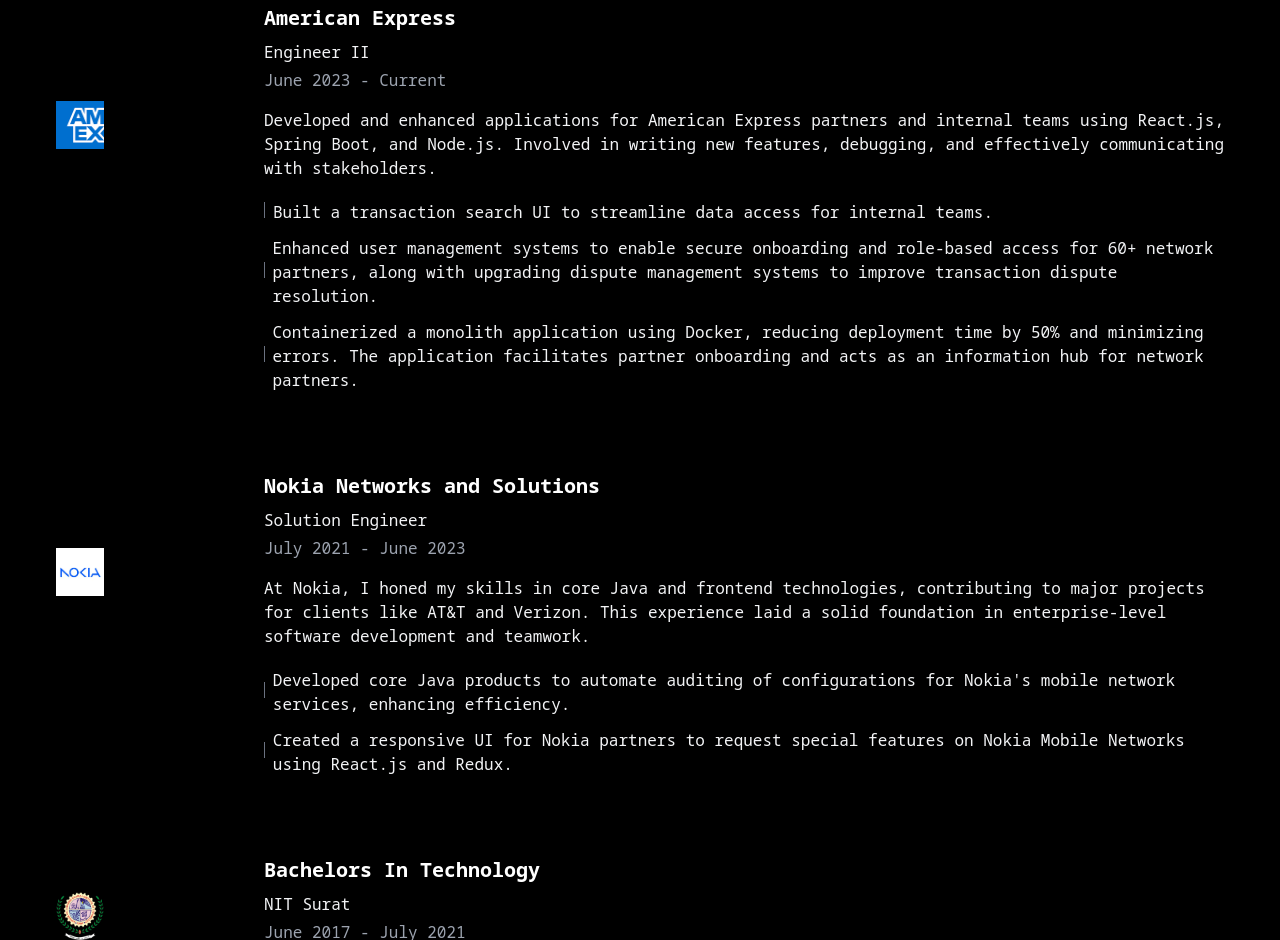
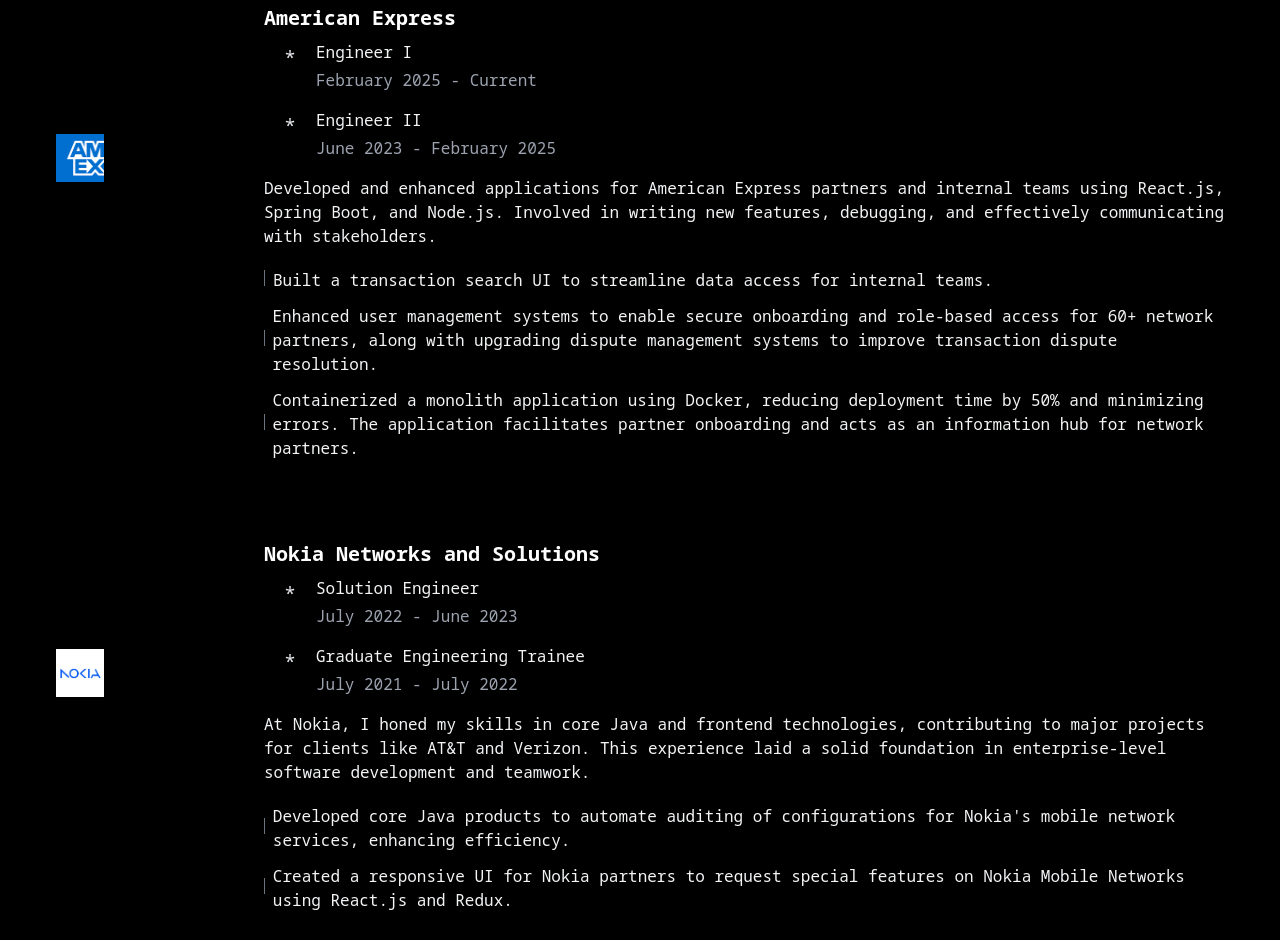
Before and after one commit to mohit138/mohit138.github.io, a React (Create React App) app: page / in a window 1280 px wide. Shown: the part 1860-2800 px from the top of the page. Built offline with nearby package versions, Linux system fonts and the light colour scheme.

Commit message:
Added changes to enable multiple positions in an Experience

```diff
--- a/public/journey.json
+++ b/public/journey.json
@@ -1,9 +1,18 @@
 [
     {
         "company": "American Express",
-        "title": "Engineer II",
-        "startMonth": "June 2023",
-        "endMonth": "Current",
+        "titles":[
+            {
+                "title": "Engineer I",
+                "startMonth": "February 2025",
+                "endMonth": "Current"
+            },
+            {
+                "title": "Engineer II",
+                "startMonth": "June 2023",
+                "endMonth": "February 2025"
+            }
+        ],
         "summary": "Developed and enhanced applications for American Express partners and internal teams using React.js, Spring Boot, and Node.js. Involved in writing new features, debugging, and effectively communicating with stakeholders.",
         "points": [
             "Built a transaction search UI to streamline data access for internal teams.",
@@ -15,9 +24,18 @@
     },
     {
         "company": "Nokia Networks and Solutions",
-        "title": "Solution Engineer",
-        "startMonth": "July 2021",
-        "endMonth": "June 2023",
+        "titles":[
+            {
+                "title": "Solution Engineer",
+                "startMonth": "July 2022",
+                "endMonth": "June 2023"
+            },
+            {
+                "title": "Graduate Engineering Trainee",
+                "startMonth": "July 2021",
+                "endMonth": "July 2022"
+            }
+        ],
         "summary": "At Nokia, I honed my skills in core Java and frontend technologies, contributing to major projects for clients like AT&T and Verizon. This experience laid a solid foundation in enterprise-level software development and teamwork.",
         "points": [
             "Developed core Java products to automate auditing of configurations for Nokia's mobile network services, enhancing efficiency.",
@@ -27,10 +45,14 @@
         "logoUrl": "https://www.linkedin.com/company/nokia/"
     },
     {
-        "company": "Bachelors In Technology",
-        "title": "NIT Surat",
-        "startMonth": "June 2017",
-        "endMonth": "July 2021",
+        "company": "NIT Surat",
+        "titles":[
+            {
+               "title": "Bachelors In Technology",
+                "startMonth": "June 2017",
+                "endMonth": "July 2021"
+            }
+        ],
         "summary": "Electrical Engineering",
         "points": [],
         "logo": "svnit.png",
--- a/src/hero/index.jsx
+++ b/src/hero/index.jsx
@@ -11,7 +11,7 @@ const Hero = () => {
         Engineering Solutions &
         </h1>
         <h1 className="text-4xl sm:text-5xl md:text-6xl lg:text-7xl 2xl:text-8xl font-bold">
-        Connecting Dots
+        Connecting Dots ...
         </h1>
       </div>
 
--- a/src/journey/JourneyItem.jsx
+++ b/src/journey/JourneyItem.jsx
@@ -1,6 +1,28 @@
 import React from 'react';
 
-const JourneyItem = ({ company, title, startMonth, endMonth, summary, points, logo, logoUrl }) => {
+const TitleItem = ({titleDetails}) => {
+	return(
+		<div>
+			<p className="text-gray-100 mb-1">{titleDetails?.title}</p>
+			<p className="text-gray-400 mb-4">{titleDetails?.startMonth} - {titleDetails?.endMonth}</p>
+		</div>
+	)
+}
+
+const JourneyItem = ({ company, titles, summary, points, logo, logoUrl }) => {
+	let titlesBlock = titles?.map((titleObj,idx) => {
+		if(titles?.length >1){
+			return(
+			<div key={idx} className='relative flex'>
+				<div className='text-gray-200 text-xl mx-5 mt-1'>*</div>
+				<TitleItem titleDetails={titleObj} />
+			</div>
+			);
+		}else{
+			return <TitleItem key={idx} titleDetails={titleObj} />;
+		}
+	})
+
 	return (
 		<div className="relative flex my-20">
 			{/* Logo */}
@@ -12,15 +34,14 @@ const JourneyItem = ({ company, title, startMonth, endMonth, summary, points, lo
 				><img
 						src={process.env.REACT_APP_BASE_URL + logo}
 						alt={`${company} logo`}
-						className="absolute left-0 top-1/4 w-12 h-12 ml-4 sm:ml-8 bg-black"
+						className="absolute left-0 mt-4 top-1/4 w-12 h-12 ml-4 sm:ml-8 bg-black"
 					/>
 				</a>
 			)}
 			{/* Experience Details */}
 			<div className={`ml-20 pr-4 sm:pr-6 bg-black text-left ${logo ? 'pl-4 sm:pl-20 md:pl-40 ' : ''} `}>
 				<h3 className="text-xl font-semibold text-white mb-2">{company}</h3>
-				<p className="text-gray-100 mb-1">{title}</p>
-				<p className="text-gray-400 mb-4">{startMonth} - {endMonth}</p>
+				{titlesBlock}
 				<p className="text-gray-100 mb-4">{summary}</p>
 				<div className="text-gray-100 space-y-2">
 					{points.map((point, index) => (
@@ -30,10 +51,6 @@ const JourneyItem = ({ company, title, startMonth, endMonth, summary, points, lo
 						</div>
 					))}
 				</div>
-
-
-
-
 			</div>
 		</div>
 	);
--- a/src/journey/index.jsx
+++ b/src/journey/index.jsx
@@ -28,7 +28,7 @@ const JourneySection = () => {
           <JourneyItem
             key={index}
             company={exp.company}
-            title={exp.title}
+            titles={exp.titles}
             startMonth={exp.startMonth}
             endMonth={exp.endMonth}
             summary={exp.summary}
```
